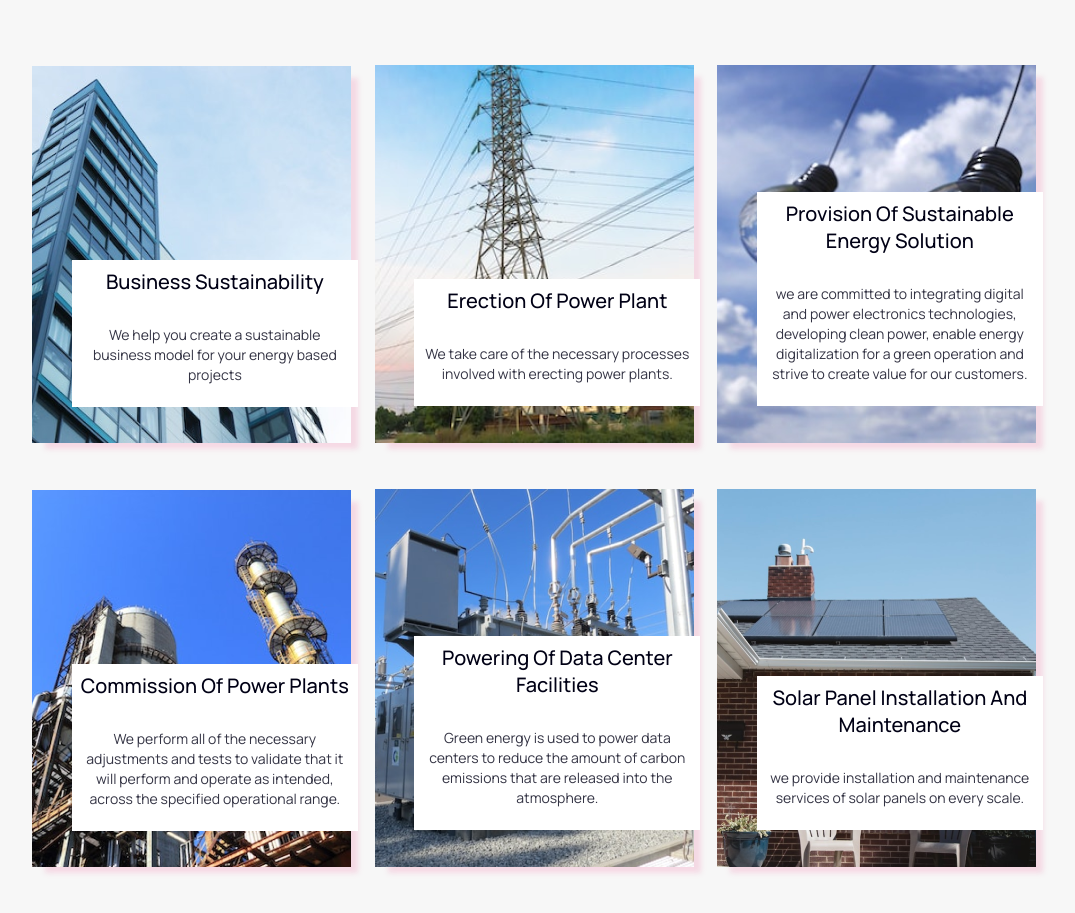
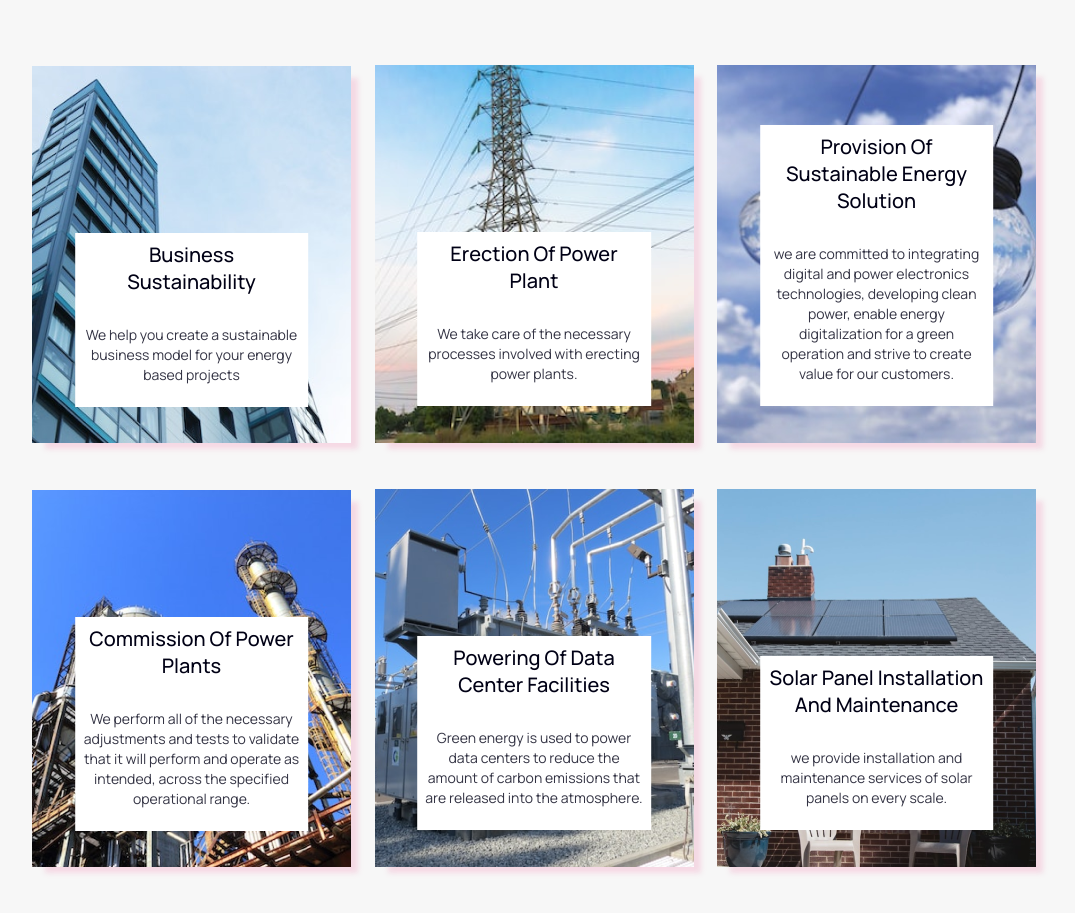
Before and after one commit to GZMaster/mendx, a React (Create React App) app: page / in a window 1280 px wide. Shown: the part 1420-2333 px from the top of the page, without its empty margins (106-1181 px from the left). Built offline with nearby package versions, Linux system fonts and the light colour scheme.

Commit message:
bug fixes

```diff
--- a/src/components/card/Card.scss
+++ b/src/components/card/Card.scss
@@ -46,11 +46,12 @@
 }
 .Card_Details {
   position: absolute;
-  width: 270px;
+  width: 80%;
   height: auto;
   padding: 0.5rem;
   bottom: 10%;
-  left: 6%;
+  left: 50%;
+  transform: translate(-50%, 0);
   background-color: $White;
   display: flex;
   flex-direction: column;
@@ -90,7 +91,6 @@
     margin-bottom: 30px;
   }
   .Card_Details {
-    left: 8%;
     padding: 1rem;
   }
   .Card_Image {
--- a/src/components/navbar/NavBar.jsx
+++ b/src/components/navbar/NavBar.jsx
@@ -9,7 +9,7 @@ import "./NavBar.scss";
 const NavBar = () => {
   const navigate = useNavigate();
   const [selectPage, setSelectPage] = useState("Home");
-  let isPageWide = UseMediaQuery("(min-width: 768px)");
+  let isPageWide = UseMediaQuery("(min-width: 769px)");
 
   const handleClick = (path) => {
     navigate("/");
--- a/src/pages/contact/Contact.scss
+++ b/src/pages/contact/Contact.scss
@@ -247,5 +247,6 @@
   }
   .C_Wrapper {
     padding: 2rem 1rem;
+    width: inherit;
   }
 }
```
